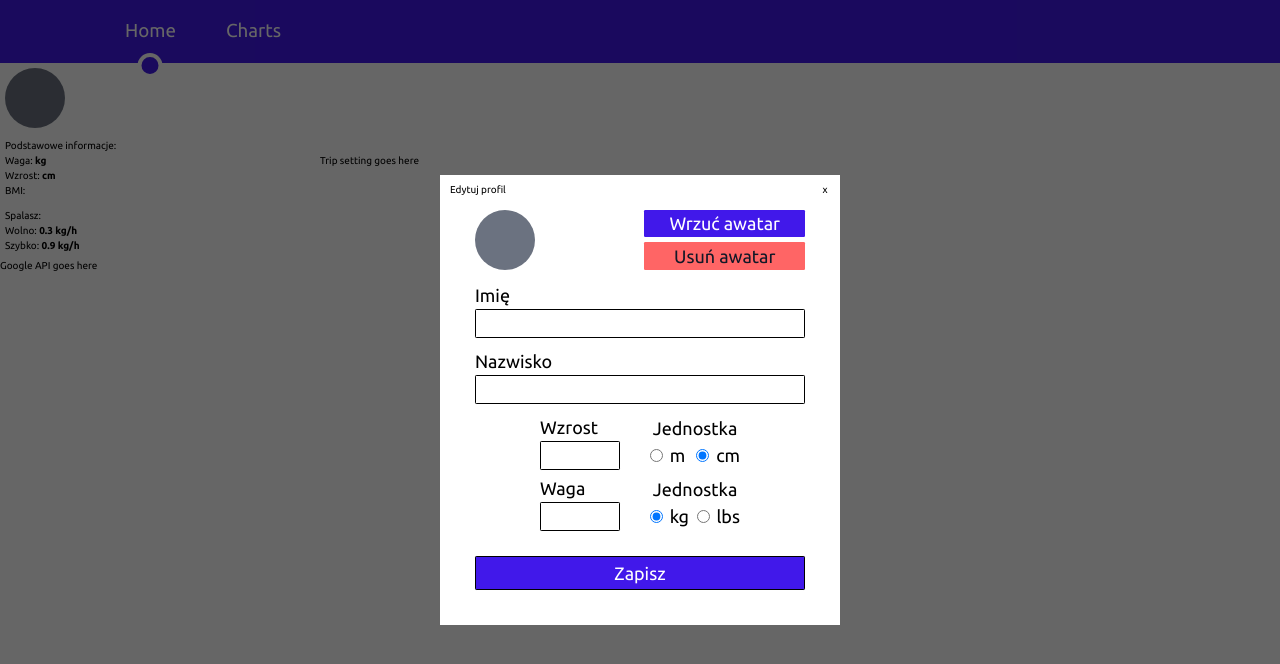
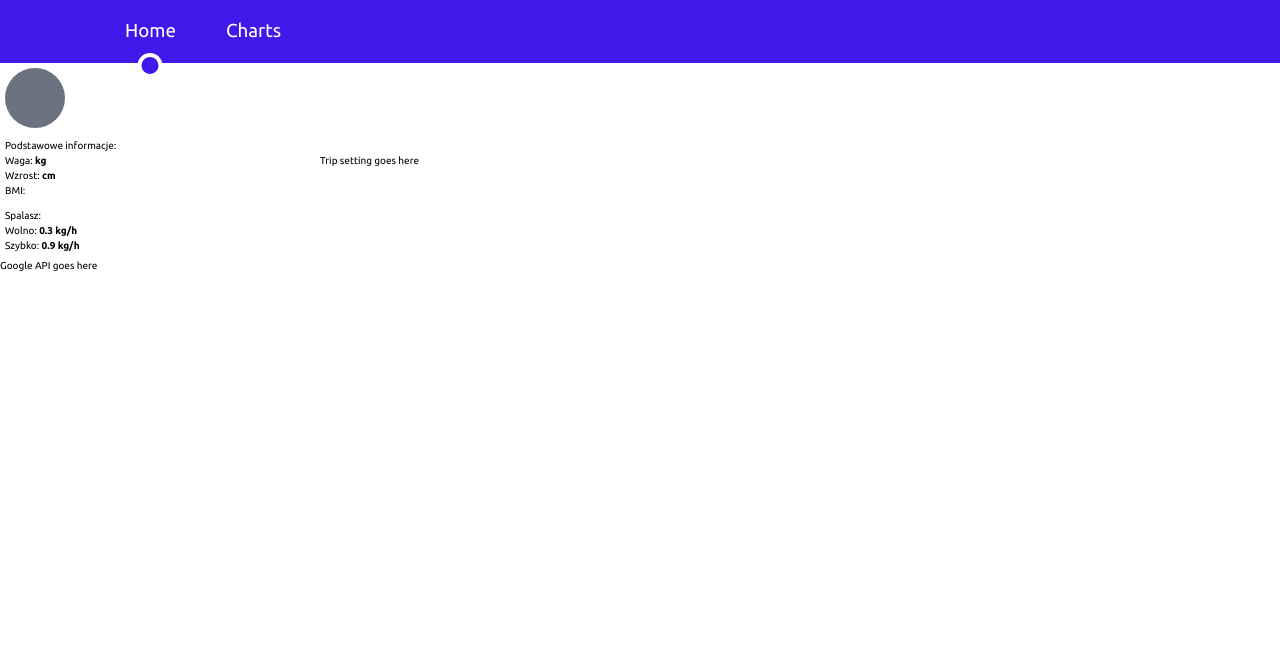
Before and after one commit to KrolMateusz/praktyki1, a Vue app: page / in a window 1280 px wide. Shown: the top 664 px of the page. Built offline with nearby package versions, Linux system fonts and the light colour scheme.

Commit message:
'code-review'

```diff
--- a/src/components/Navigation/Navigation.vue
+++ b/src/components/Navigation/Navigation.vue
@@ -41,9 +41,9 @@ export default {
     const linkPosition = ref(0);
     const dot = ref(null);
 
-    const setDotPosition = (value) => {
+    const setDotPosition = (link) => {
       linkPosition.value =
-        value.offsetLeft + value.offsetWidth / 2 - dot.value.offsetWidth / 2;
+        link.offsetLeft + link.offsetWidth / 2 - dot.value.offsetWidth / 2;
     };
 
     return {
--- a/src/components/home/Home.vue
+++ b/src/components/home/Home.vue
@@ -37,7 +37,7 @@ export default {
     const FFMI = ref(0);
     const lowTempo = ref(0.3);
     const fastTempo = ref(0.9);
-    const isModalOpened = ref(true);
+    const isModalOpened = ref(false);
 
     return {
       FFMI,
--- a/src/router/index.js
+++ b/src/router/index.js
@@ -21,7 +21,7 @@ const router = createRouter({
 });
 
 router.beforeEach((to, from, next) => {
-  if (!routes.filter((route) => route.path === to.path)[0]) {
+  if (!routes.some((route) => route.path === to.path)) {
     next({ path: "/" });
   } else {
     next();
```
